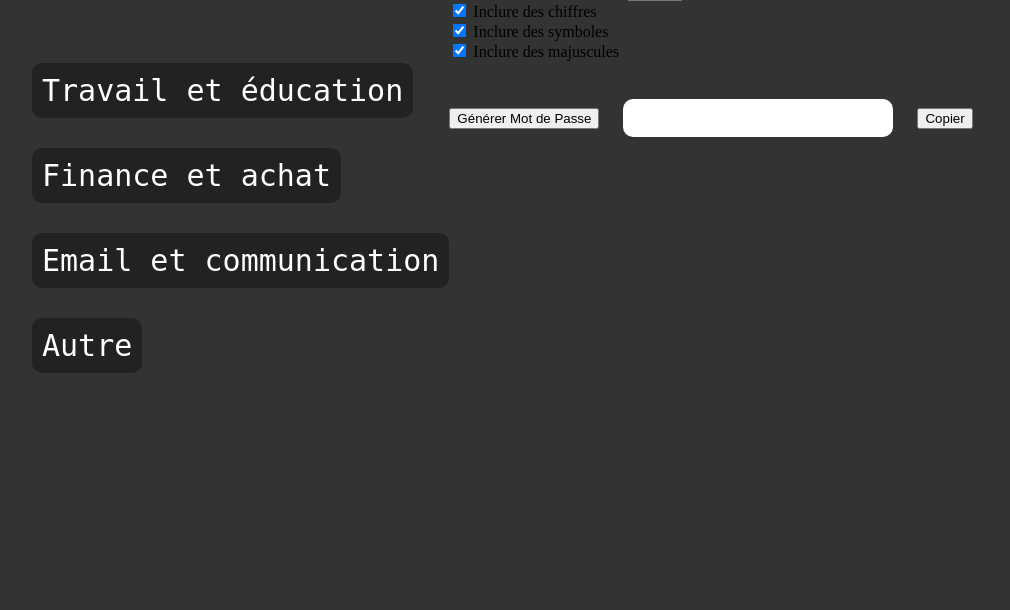
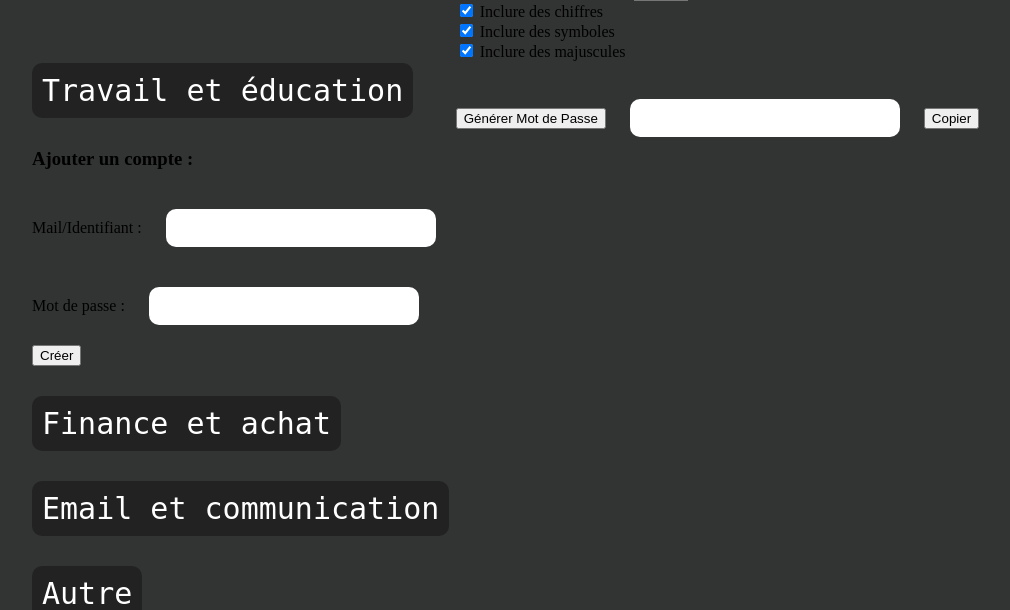
Before and after one commit to RushRider/CyberLockdown, a PHP site: template views/accueil.php in a window 1280 px wide. Shown: the part 87-697 px from the top of the page, without its empty margins (18-1028 px from the left). Run offline with PHP 8.4, Linux system fonts and the light colour scheme; the template is opened without the code that fills it, so the values that code supplies are empty; the visitor is signed in with stand-in values (Sample User, id 1).

Commit message:
ya un debut

```diff
--- a/views/accueil.php
+++ b/views/accueil.php
@@ -17,6 +17,14 @@
     <div class="fenetre">
         <div class="travail">
             <p>Travail et éducation</p>
+            <form action="submit_password_reset.php" method="POST">
+                <h3>Ajouter un compte :</h3>
+                <label for="email">Mail/Identifiant :</label>
+                <input type="text" id="iden" name="iden" required><br>
+                <label for="email">Mot de passe :</label>
+                <input type="text" id="mdp" name="mdp" required><br>
+                <button type="submit">Créer</button>
+            </form>
         </div>
         <div class="finance">
             <p>Finance et achat</p>
```
